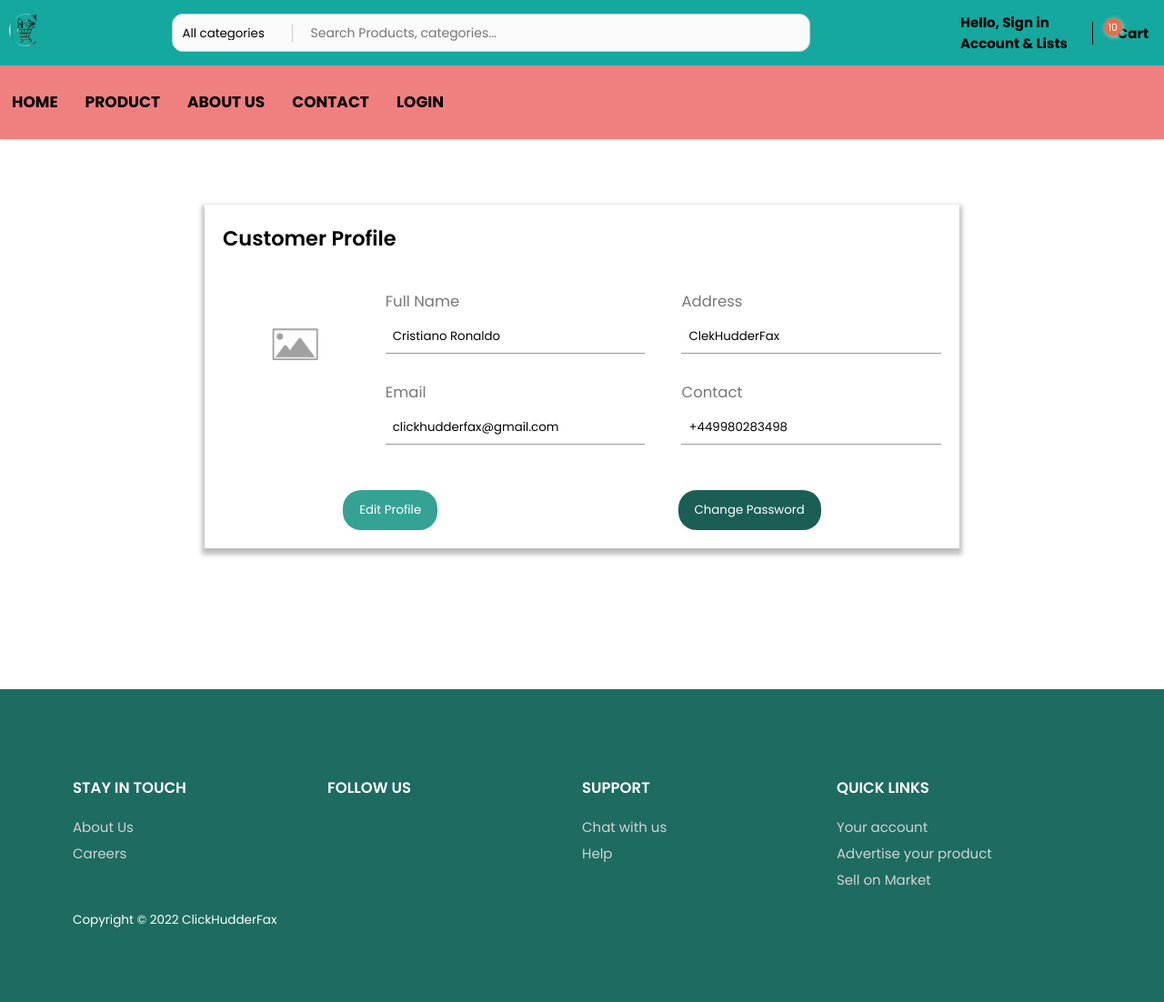
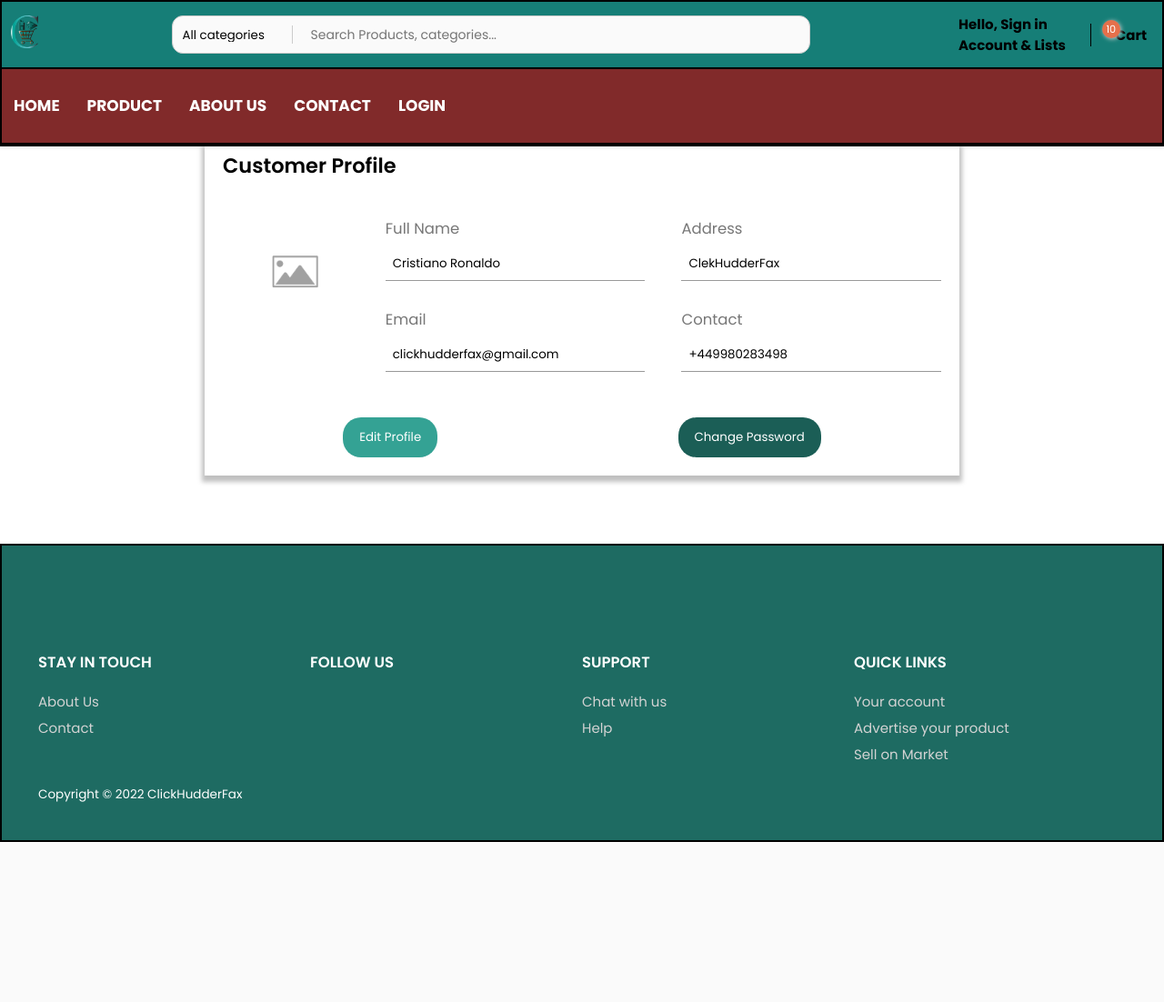
Before and after one commit to Surkhali/project-management-assignment, a PHP site: page /XE/profile.php in a window 1280 px wide. Shown: the whole page at 91% size. After the commit the page ends 926 px from the top, so only its background shows below. Run offline with PHP 8.4, Linux system fonts and the light colour scheme; some libraries are stand-ins or nearby versions.

Commit message:
editing body

```diff
--- a/css/max-width-wrapper-customer-profile.css
+++ b/css/max-width-wrapper-customer-profile.css
@@ -1,3 +1,4 @@
 .max-width-wrapper-customer-profile {
   margin: 120px 400px;
+  padding: 400px;
 }
--- a/css/styles.css
+++ b/css/styles.css
@@ -62,9 +62,11 @@ input[type=number] {
 .max-width-wrapper {
     max-width: 1300px;
     margin: auto auto;
+    margin-top: 60px;
     box-sizing: border-box;
-    padding: 80px;
+    padding: 40px;
 }
+
 
 /* Header */
 header{
@@ -83,8 +85,9 @@ nav {
     display: flex;
     justify-content: space-between;
     flex-direction: column;
-    background: #14A89F;
+    background: #167e77;
     width: 100%;
+    border: #000 solid 2px;
 }
 
 nav .nav{
@@ -98,11 +101,9 @@ nav .nav{
 }
 
 .nav-edit{
-    background:lightcoral;
+    background:rgb(129, 42, 42);
     width: 100%;
-    border: #000;
-
-
+    border: #000 solid 2px;
 }
 
 .nav-home{
@@ -118,7 +119,7 @@ nav ul li {
 }
 
 nav ul li a {
-    color: #000;
+    color: #fff;
     font-size: 17px;
     font-weight: bold;
     padding: 7px 13px;
@@ -126,9 +127,9 @@ nav ul li a {
     text-transform: uppercase;
 }
  a.active,a:hover {
-     background:#34A294;
+     background:lightgrey;
      transition: .3s;
-     color: #fff;
+     color: #000;
      border-radius: 5px;
  }
 
@@ -534,7 +535,7 @@ main {
     right: -15px;
 }
 .shop-by-controls span .iconify {
-    filter: drop-shadow(0 4px 4px #000);
+    filter: drop-shadow(0 4px 4px #fff);
 }
 
 
@@ -542,6 +543,7 @@ main {
 footer {
     /* padding: 50px 20px 10px 20px; */
     background: #1e6b62;
+    border: #000 solid 2px;
 }
 .footer-row {
     display: flex;
@@ -563,7 +565,7 @@ footer {
     color: lightgray;
 }
 .footer-link:hover {
-    color: var(--light-green);
+    /* color: var(--light-green); */
     text-decoration: underline;
 }
 .footer-connect-links {
--- a/footer.php
+++ b/footer.php
@@ -4,18 +4,25 @@
               <div class="footer-col">
                   <div class="footer-title">STAY IN TOUCH</div>
                   <div class="footer-links">
-                      <a href="#" class="footer-link">About Us</a>
-                      <a href="#" class="footer-link">Careers</a>
+                      <a href="/about.php" class="footer-link">About Us</a>
+                      <a href="/contact.php" class="footer-link">Contact</a>
                   </div>
               </div>
               <div class="footer-col">
                   <div class="footer-title">FOLLOW US</div>
-                    <div class="social">
-                        <a href=""><i class="fab fa-facebook-f"></i></a>
-                        <a href=""><i class="fab fa-youtube"></i></a>
-                        <a href=""><i class="fab fa-twitter"></i></a>
-                        <a href=""><i class="fab fa-instagram"></i></a>
-                        <a href=""><i class="fab fa-linkedin"></i></a>
+                  <div class="footer-connect-links">
+                        <a href="#" class="footer-connect-link">
+                            <span class="iconify" data-icon="logos:facebook" data-inline="false"></span>
+                        </a>
+                        <a href="#" class="footer-connect-link">
+                            <span class="iconify" data-icon="logos:youtube-icon" data-inline="false"></span>
+                        </a>
+                        <a href="#" class="footer-connect-link">
+                            <span class="iconify" data-icon="logos:twitter" data-inline="false"></span>
+                        </a>
+                        <a href="#" class="footer-connect-link">
+                            <span class="iconify" data-icon="logos:linkedin-icon" data-inline="false"></span>
+                        </a>
                     </div>
               </div>
               <div class="footer-col">
--- a/profile.php
+++ b/profile.php
@@ -9,7 +9,6 @@
     <link rel="stylesheet" type="text/css" href="css/styles.css">
     <link rel="stylesheet" type="text/css" href="css/form.css">
     <link rel="stylesheet" type="text/css" href="css/profile.css">
-    <link rel="stylesheet" type="text/css" href="css/max-width-wrapper-customer-profile.css">
     <script src="https://code.iconify.design/1/1.0.7/iconify.min.js"></script>
 </head>
 <body>
@@ -17,7 +16,7 @@
 include 'header.php';
 ?>
     <main>
-        <div class="max-width-wrapper">
+        <div class="max-width-wrapper-profile">
             <div class="profile-outer-wrapper">
                 <div class="profile-wrapper">
                    <div class="profile-heading">
```
